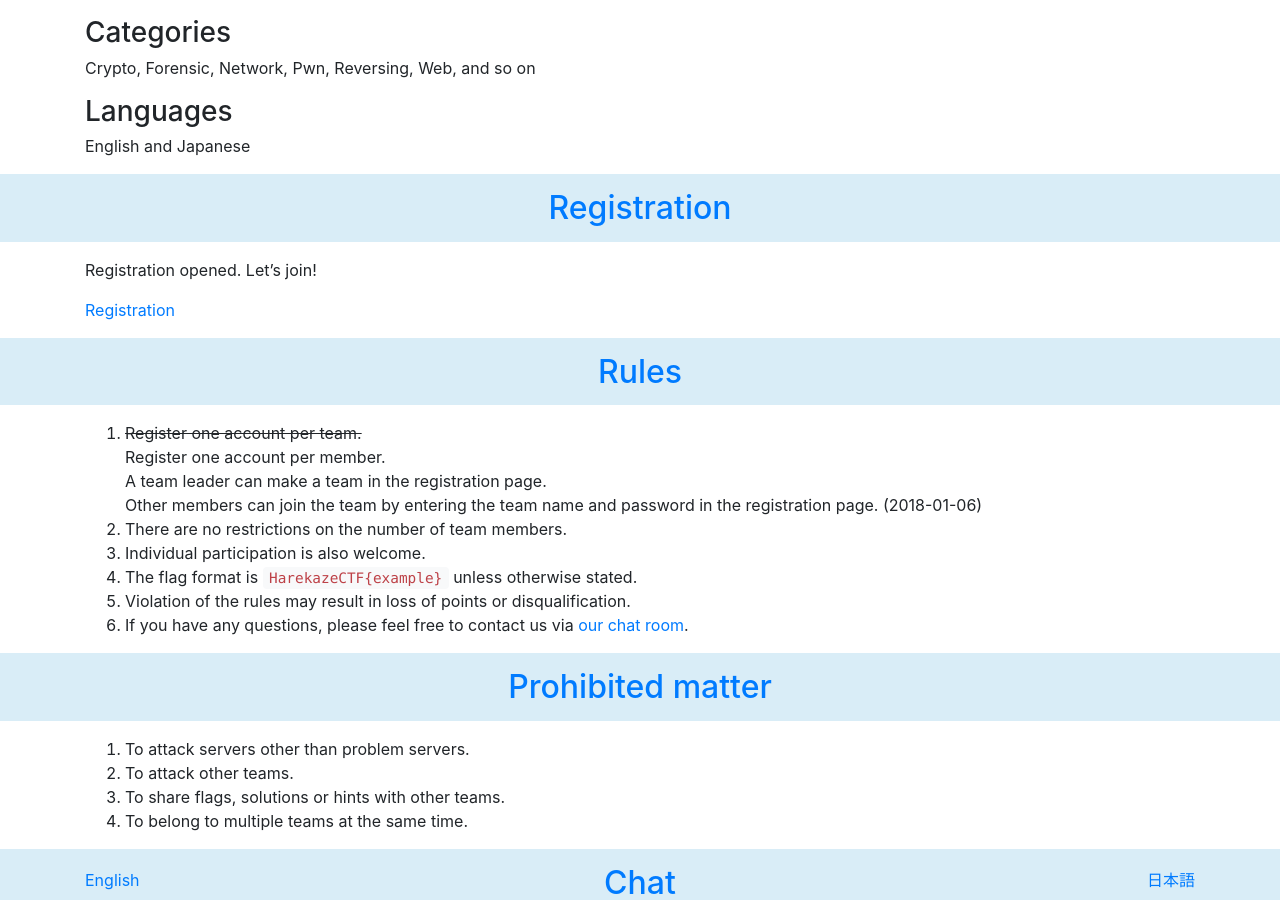
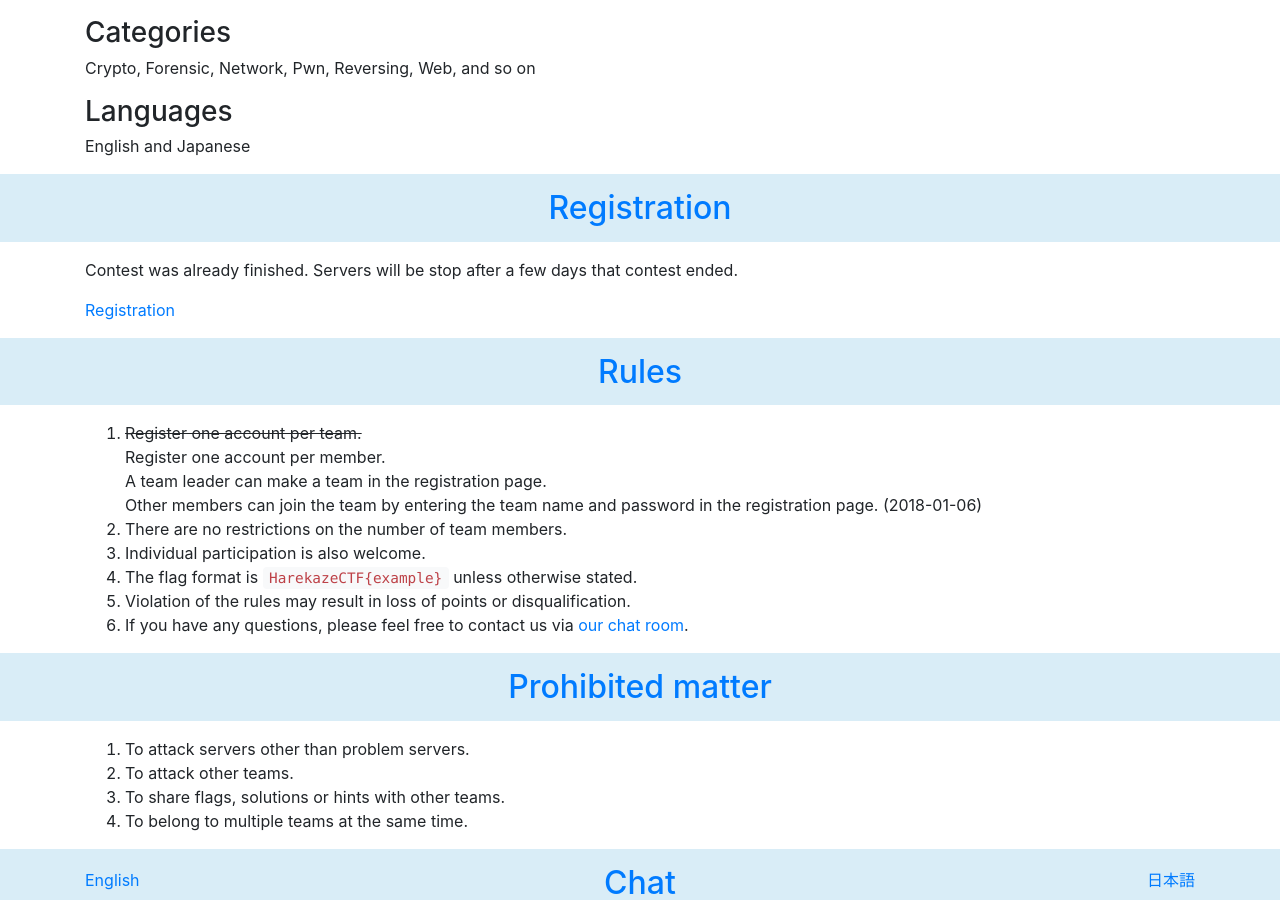
Before and after one commit to TeamHarekaze/TeamHarekaze.github.io, a Jekyll site: the page built from ctf.html, in a window 1280 px wide and 900 px high, scrolled down 938 px. Built offline with Jekyll 4.4.1, drawn with Linux system fonts in a browser that asks for light colours; nearby versions of some CDN libraries.

Commit message:
Contest ended.
Contest was already finished. Servers will be stop after a few days that contest ended.

```diff
--- a/ctf.html
+++ b/ctf.html
@@ -35,7 +35,7 @@ title: Harekaze CTF 2018
     <h2 id="register"><a href="#register">Registration</a></h2>
   </header>
   <div class="container">
-    <p>Registration opened. Let’s join!</p>
+    <p>Contest was already finished. Servers will be stop after a few days that contest ended.</p>
     <p><a href="https://ctf.harekaze.com">Registration</a></p>
   </div>
 </section>
```
